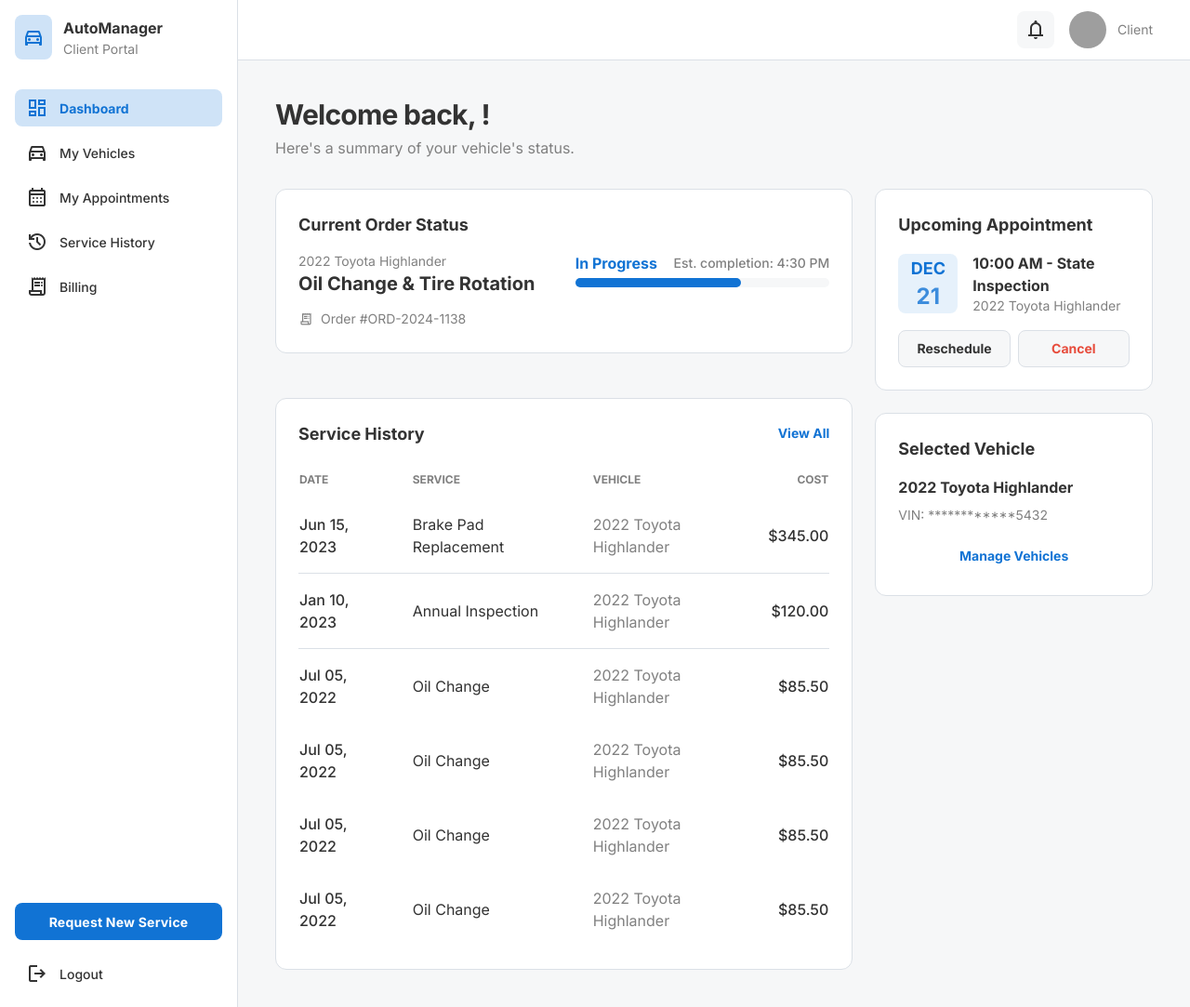
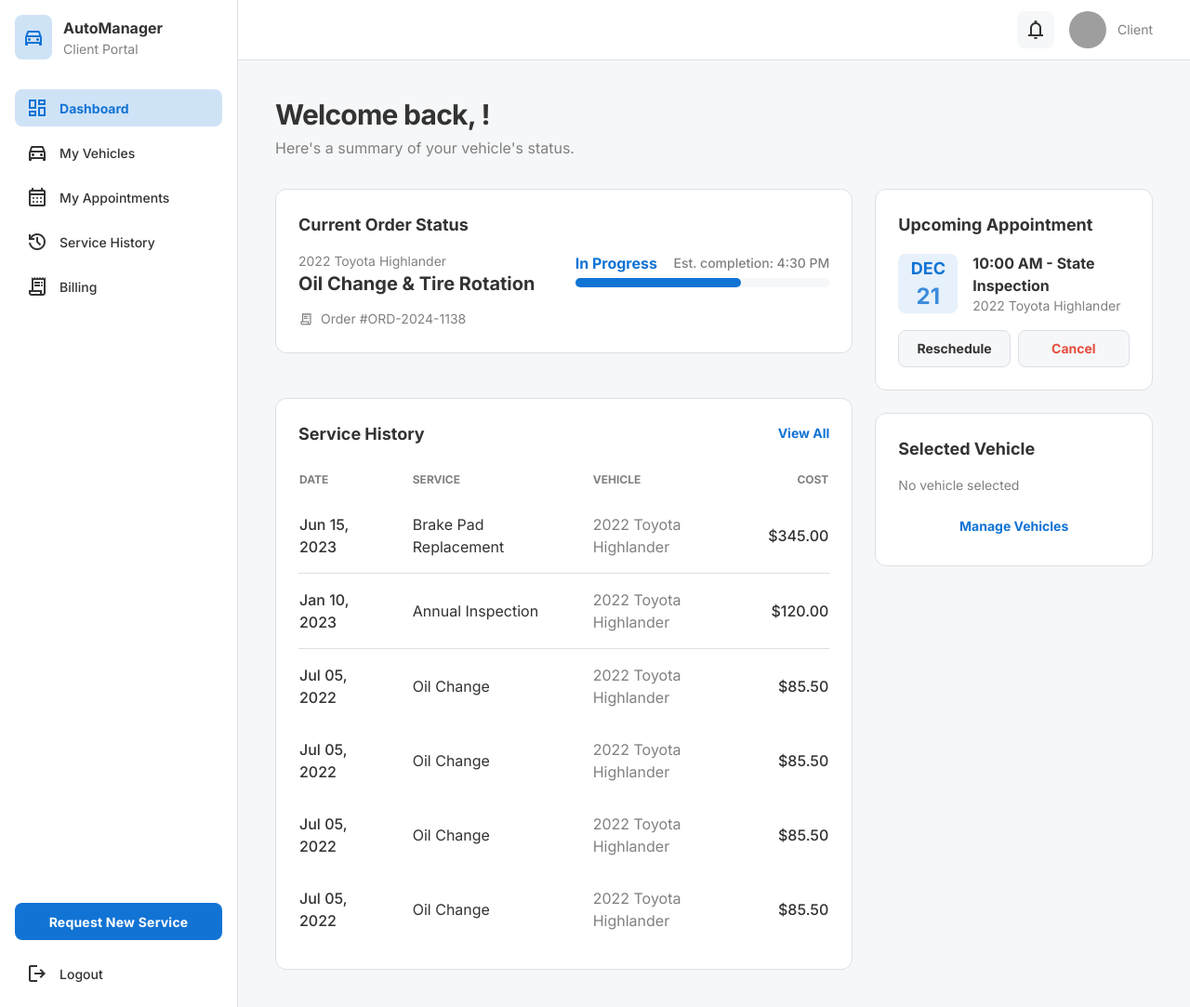
Before and after one commit to Beyti04/WEB_Project_Car_service, a PHP site: page /userDashboard.php in a window 1280 px wide. Shown: the whole page at 93% size. Run offline with PHP 8.4, Linux system fonts and the light colour scheme; some libraries are stand-ins or nearby versions; grey boxes are pictures that could not be loaded.

Commit message:
added selecting user vehicle for further action (so we can check the service history of the car)

```diff
--- a/src/views/userDashboard.php
+++ b/src/views/userDashboard.php
@@ -221,13 +221,31 @@
                                 </div>
                             </div>
                         </div>
+                        <?php
+                        use App\Models\Car;
+                        use App\Models\CarModel;
+                        use App\Models\CarBrand;
+                        $selectedCarHtml = "<p class='text-sm text-text-secondary-light dark:text-text-secondary-dark'>No vehicle selected</p>";
+
+                        if (isset($_SESSION['selected_car_id'], $_SESSION['selected_car_model_id'], $_SESSION['selected_car_year'], $_SESSION['selected_car_vin'])) {
+                        $carModel = CarModel::getModelById((int)$_SESSION['selected_car_model_id']);
+                        $carBrand = CarBrand::getBrandById($carModel->brand_id);
+
+                        $selectedCarHtml = "
+                        <p class='font-bold text-base'>{$_SESSION['selected_car_year']} {$carBrand->make} {$carModel->model_name}</p>
+                        <p class='text-sm text-text-secondary-light dark:text-text-secondary-dark'>VIN: " . $_SESSION['selected_car_vin'] . "</p>
+                        ";
+                        }
+                        ?>
+
                         <div class="flex flex-col gap-4 rounded-xl border border-border-light dark:border-border-dark p-6 bg-card-light dark:bg-card-dark">
                             <h2 class="text-lg font-bold leading-normal">Selected Vehicle</h2>
                             <div class="flex flex-col gap-2">
-                                <p class="font-bold text-base">2022 Toyota Highlander</p>
-                                <p class="text-sm text-text-secondary-light dark:text-text-secondary-dark">VIN: ************5432</p>
+                                <?php echo $selectedCarHtml; ?>
                                 <a href="index.php?action=myVehicles">
-                                    <button class="w-full text-center mt-2 py-2 text-sm font-bold text-primary hover:bg-primary/10 rounded-lg transition-colors">Manage Vehicles</button>
+                                    <button class="w-full text-center mt-2 py-2 text-sm font-bold text-primary hover:bg-primary/10 rounded-lg transition-colors">
+                                        Manage Vehicles
+                                    </button>
                                 </a>
                             </div>
                         </div>
--- a/src/views/userVehicleManager.php
+++ b/src/views/userVehicleManager.php
@@ -143,6 +143,11 @@
                                             <p class="text-sm font-normal leading-normal text-[#617589] dark:text-gray-400"><?php echo htmlspecialchars($year); ?> • <?php echo htmlspecialchars($vin); ?></p>
                                         </div>
                                         <div class="flex items-center gap-2">
+                                            <a href="index.php?action=selectVehicle&car_id=<?php echo htmlspecialchars($car->id); ?>">
+                                                <button class="flex h-8 w-fit min-w-[84px] cursor-pointer items-center justify-center overflow-hidden rounded-lg bg-gray-100 dark:bg-gray-700 px-4 text-sm font-medium leading-normal text-[#111418] dark:text-gray-200 hover:bg-gray-200 dark:hover:bg-gray-600 transition-colors">
+                                                    <span class="truncate">Select</span>
+                                                </button>
+                                            </a>
                                             <a href="index.php?action=editVehicle&car_id=<?php echo htmlspecialchars($car->id); ?>">
                                                 <button class="flex h-8 w-fit min-w-[84px] cursor-pointer items-center justify-center overflow-hidden rounded-lg bg-gray-100 dark:bg-gray-700 px-4 text-sm font-medium leading-normal text-[#111418] dark:text-gray-200 hover:bg-gray-200 dark:hover:bg-gray-600 transition-colors">
                                                     <span class="truncate">Edit</span>
```
Also changed, not shown: public/index.php (+9 -0 lines), src/Controllers/VehicleController.php (+13 -0 lines).
